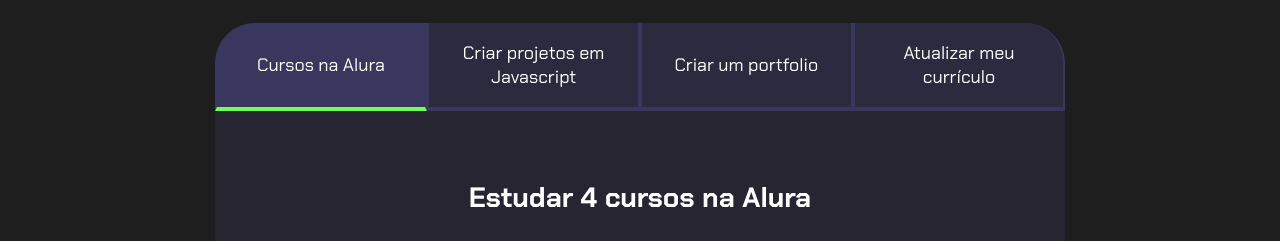
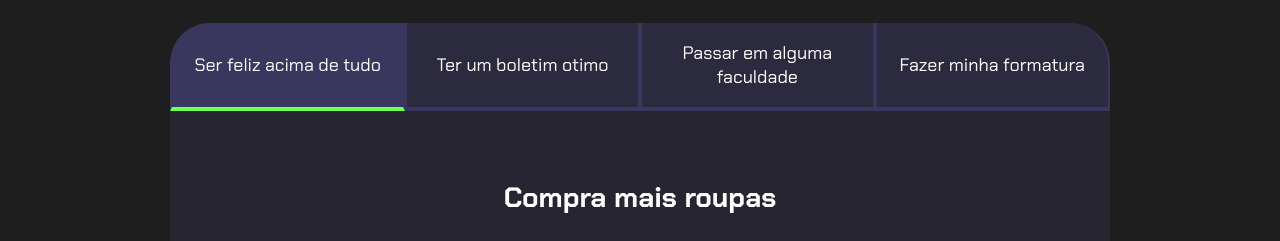
Before and after one commit to sofiajanerisouza/1-trimestre-3ano, a plain HTML site: page index.html in a window 1280 px wide. Shown: the part 80-321 px from the top of the page. Drawn offline with Linux system fonts and the light colour scheme.

Commit message:
Add files via upload

```diff
--- a/index.html
+++ b/index.html
@@ -13,14 +13,14 @@
         <h2 class="titulo-principal">Meus objetivos do ano<span>_</span></h2>
         <div class="conteudo">
             <div class="botoes">
-                <button class="botao ativo">Cursos na Alura</button>
-                <button class="botao">Criar projetos em Javascript</button>
-                <button class="botao">Criar um portfolio</button>
-                <button class="botao">Atualizar meu currículo</button>
+                <button class="botao ativo">Ser feliz acima de tudo</button>
+                <button class="botao">Ter um boletim otimo</button>
+                <button class="botao">Passar em alguma faculdade</button>
+                <button class="botao">Fazer minha formatura</button>
             </div>
             <div class="abas-textos">
                 <div class="aba-conteudo ativo">
-                    <h3 class="aba-conteudo-titulo-principal">Estudar 4 cursos na Alura</h3>
+                    <h3 class="aba-conteudo-titulo-principal">Compra mais roupas</h3>
                     <h4 class="aba-conteudo-titulo-secundario">Tempo para completar o objetivo</h4>
                     <div class="contador">
                         <div class="contador-digito">
@@ -42,7 +42,7 @@
                     </div>
                 </div>
                 <div class="aba-conteudo">
-                    <h3 class="aba-conteudo-titulo-principal">Criar 5 projetos em Javascript</h3>
+                    <h3 class="aba-conteudo-titulo-principal">Comprar um celular novo</h3>
                     <h4 class="aba-conteudo-titulo-secundario">Tempo para completar o objetivo</h4>
                     <div class="contador">
                         <div class="contador-digito">
@@ -64,7 +64,7 @@
                     </div>
                 </div>
                 <div class="aba-conteudo">
-                    <h3 class="aba-conteudo-titulo-principal">Criar um portfolio com os meus 3 melhores projetos</h3>
+                    <h3 class="aba-conteudo-titulo-principal">Mudar meu cabelo denovo</h3>
                     <h4 class="aba-conteudo-titulo-secundario">Tempo para completar o objetivo</h4>
                     <div class="contador">
                         <div class="contador-digito">
@@ -86,7 +86,7 @@
                     </div>
                 </div>
                 <div class="aba-conteudo">
-                    <h3 class="aba-conteudo-titulo-principal">Atualizar meu curriculo com os certificados da Alura</h3>
+                    <h3 class="aba-conteudo-titulo-principal">Viajar pra algum lugar</h3>
                     <h4 class="aba-conteudo-titulo-secundario">Tempo para completar o objetivo</h4>
                     <div class="contador">
                         <div class="contador-digito">
```
